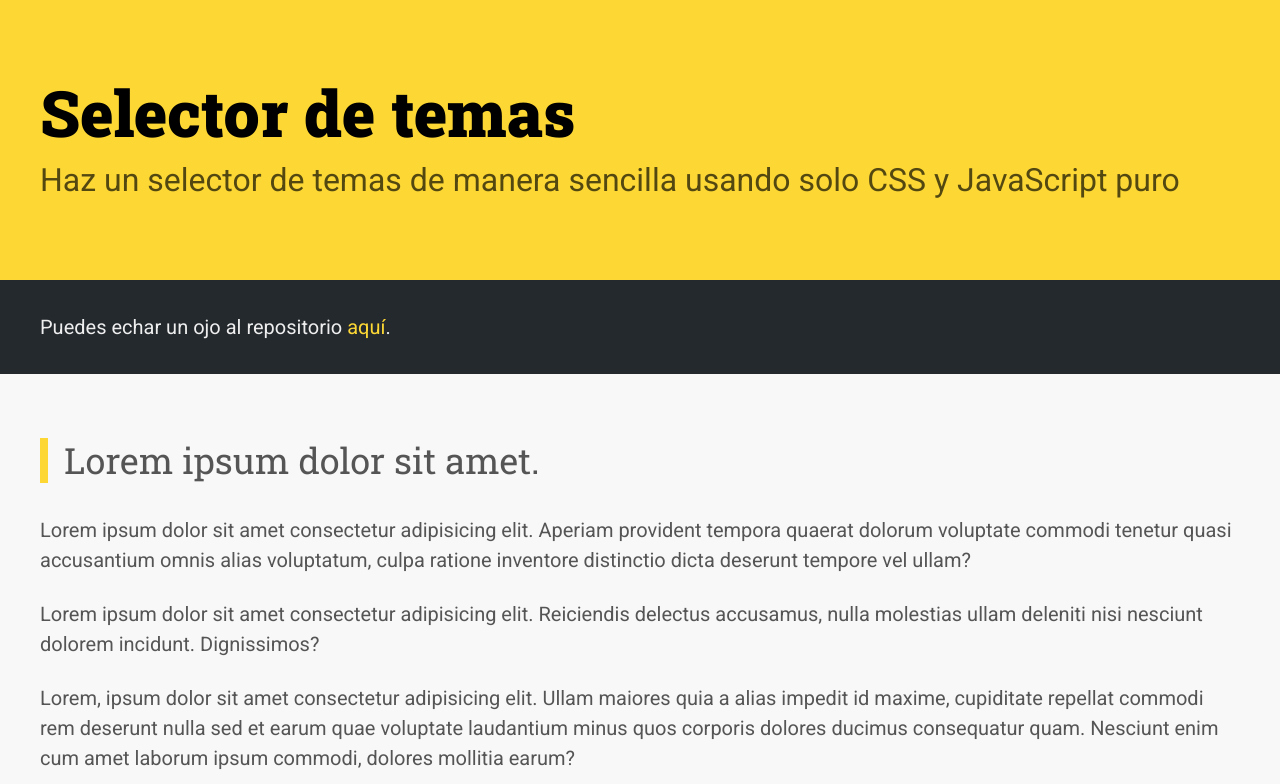
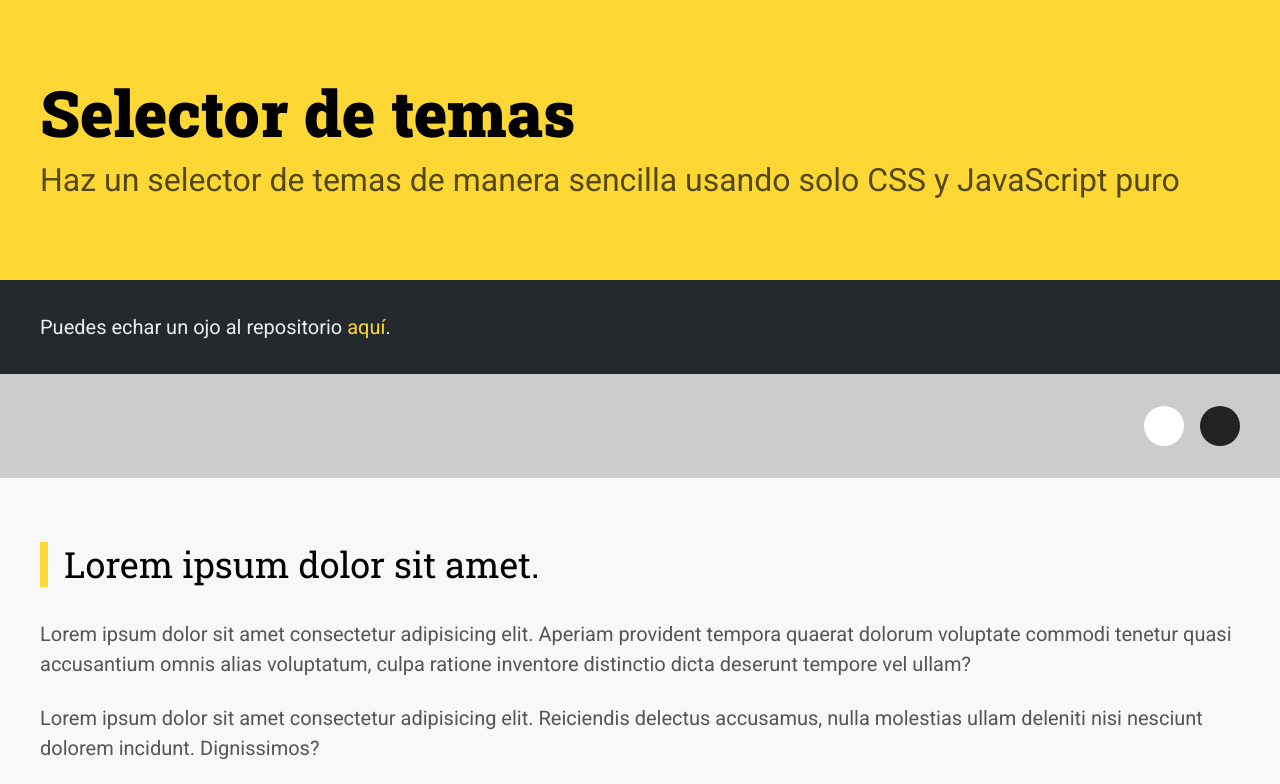
Before and after one commit to PepeValderramaRegueira/vanilla-theme-switcher, a plain HTML site: page index.html in a window 1280 px wide. Shown: the top 784 px of the page. Drawn offline with Linux system fonts and the light colour scheme.

Commit message:
Se añade la lógica para establecer tema claro o tema oscuro

```diff
--- a/app.js
+++ b/app.js
@@ -0,0 +1,7 @@
+const themeSwitcherList = document.getElementById('theme-switcher-list');
+themeSwitcherList.addEventListener('click', (e) => {
+  e.stopPropagation();
+  if (e.target.tagName === 'SPAN') {
+    document.body.classList = `has-${e.target.dataset.themeName}-theme`;
+  }
+});
--- a/index.html
+++ b/index.html
@@ -17,6 +17,18 @@
     <section class="section is-github-section">
       <div class="container">
         <p>Puedes echar un ojo al repositorio <a href="https://github.com/PepeValderramaRegueira/vanilla-theme-switcher" target="_blank">aquí</a>.</p>
+      </div>
+    </section>
+    <section class="section is-theme-switcher-section">
+      <div class="container">
+        <ul id="theme-switcher-list" class="list is-themes-list">
+          <li class="item">
+            <span class="theme is-light-theme" data-theme-name="light"></span>
+          </li>
+          <li class="item">
+            <span class="theme is-dark-theme" data-theme-name="dark"></span>
+          </li>
+        </ul>
       </div>
     </section>
     <section class="section is-level-1-section">
@@ -42,5 +54,6 @@
       </div>
     </section>
   </main>
+  <script src="app.js"></script>
 </body>
 </html>
--- a/main.css
+++ b/main.css
@@ -10,10 +10,28 @@
   --header: #fdd835;
   --on-header: #000000;
 
+  --title: #000000;
+
   --github-section: #24292e;
   --on-github-section: #EEEEEE;
   --link-on-github-section: #fdd835;
   --accent-section: #E8E8E8;
+  --theme-switcher-section: #CCCCCC;
+
+  --light-theme: #FFFFFF;
+  --dark-theme: #232323;
+}
+
+body.has-dark-theme {
+  --background: #232323;
+  --on-background: #CCCCCC;
+
+  --title: #FFFFFF;
+
+  --theme-switcher-section: #00000044;
+  --accent-section: #00000077;
+
+  --dark-theme: #000000;
 }
 
 * {
@@ -39,6 +57,16 @@ h1, h2, h3,
 p {
   margin: 0;
   line-height: 1;
+}
+
+ul {
+  list-style: none;
+  margin: 0;
+  padding: 0;
+}
+
+ul li {
+  margin: 0;
 }
 
 p {
@@ -67,6 +95,30 @@ p + p {
   color: #000000AA;
 }
 
+.list.is-themes-list {
+  display: flex;
+  justify-content: flex-end;
+}
+
+.list.is-themes-list .item:not(:last-child) {
+  margin-right: 1rem;
+}
+
+.list.is-themes-list .item .theme {
+  display: block;
+  width: 2.5rem;
+  height: 2.5rem;
+  border-radius: 50%;
+}
+
+.is-light-theme {
+  background-color: var(--light-theme);
+}
+
+.is-dark-theme {
+  background-color: var(--dark-theme);
+}
+
 .main > .section {
   padding: 1rem;
 }
@@ -75,6 +127,10 @@ p + p {
   background-color: var(--github-section);
   color: var(--on-github-section);
   padding: 2rem 1rem;
+}
+
+.section.is-theme-switcher-section {
+  background-color: var(--theme-switcher-section);
 }
 
 .section.is-github-section a {
@@ -93,6 +149,7 @@ p + p {
   margin-bottom: 1rem;
   position: relative;
   padding-left: 1.5rem;
+  color: var(--title);
 }
 
 .section.is-level-1-section > .title::before,
@@ -154,15 +211,19 @@ p + p {
     margin: auto;
   }
 
-  .main > .section:not(.is-github-section) {
+  .main > .section:not(.is-github-section):not(.is-theme-switcher-section) {
     padding: 4rem 0;
   }
 
-  .main .section:not(.is-github-section) p {
-    font-size: 1.25rem;
+  .main .is-theme-switcher-section {
+    padding: 2rem 0;
   }
 
-  .section.section.is-github-section p {
+  .list.is-themes-list .theme {
+    cursor: pointer;
+  }
+
+  .main .section p {
     font-size: 1.25rem;
   }
 
```
